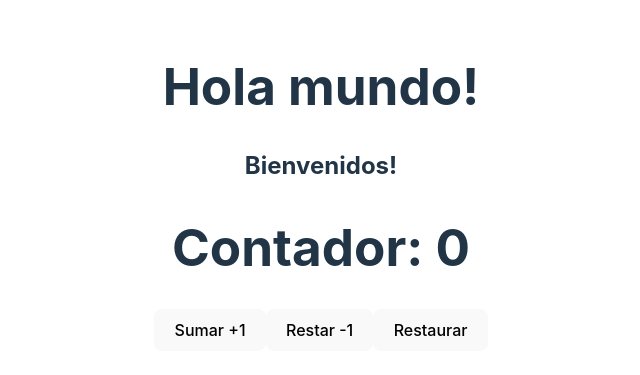
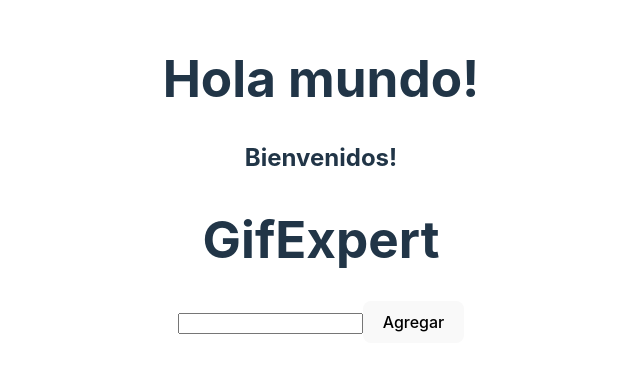
Before and after one commit to kennydiaz1/EyA2_Homeworks, a React (Vite) app in the folder Clase1_React_Vite/: page / in a window 1280 px wide. Shown: the part 213-588 px from the top of the page, without its empty margins (319-959 px from the left). Built offline with nearby package versions, Linux system fonts and the light colour scheme.

Commit message:
Challenge-11

```diff
--- a/Clase1_React_Vite/src/FirstApp_Challenge10.jsx
+++ /dev/null
@@ -1,25 +0,0 @@
-import { useState } from "react";
-import './App.css';
-
-function FirstApp_Challenge10() {
-    const [counter, setCounter] = useState(0);
-
-    const handleSubstract = () => {
-        setCounter(counter - 1);
-    }
-
-    const handleReset = () => {
-        setCounter(0);
-    }
-
-return (
-    <>
-        <h1> Contador: { counter } </h1>
-        <button onClick={() => setCounter(counter + 1)}>Sumar +1 </button>
-        <button onClick={handleSubstract}> Restar -1 </button>
-        <button onClick={handleReset}> Restaurar </button>
-    </>
-    )
-}
-
-export default FirstApp_Challenge10;
--- /dev/null
+++ b/Clase1_React_Vite/src/FirstApp_Challenge11.jsx
@@ -0,0 +1,36 @@
+import { useState } from "react";
+
+export const FirstApp_Challenge11 = () => {
+    const [categories, setCategories] = useState(['Category']);
+    const [category, setCategory] = useState('');
+
+    const OnAddCategory = () => {
+        setCategories(list => [...list, category]);
+        setCategory('');
+    }
+
+    const OnSetCategory = (evt) => {
+        setCategory(evt.target.value);
+    }
+
+    return (
+        <>
+        <h1>GifExpert</h1>
+        <input type="text" value={category}
+        onChange={(event) => OnSetCategory(event) } />
+        <button onClick={() => OnAddCategory()}> Agregar </button>
+        <ol>
+            {
+                categories.map(
+                    (category, key) =>
+                    {
+                     <li key={key}> {category} </li>
+                    }
+                )
+            }
+        </ol>
+        </>
+    )
+
+}
+export default FirstApp_Challenge11;
--- a/Clase1_React_Vite/src/main.jsx
+++ b/Clase1_React_Vite/src/main.jsx
@@ -2,7 +2,7 @@
 import ReactDOM from 'react-dom/client'
 import App from './App'
 import './index.css'
-import FirstApp_Challenge10 from './FirstApp_Challenge10'
+import FirstApp_Challenge11 from './FirstApp_Challenge11'
 
 
 
@@ -10,6 +10,6 @@
 ReactDOM.createRoot(document.getElementById('root')).render(
   <React.StrictMode>
     <App />
-    <FirstApp_Challenge10 title = 'Fist App Challenge 10' />
+    <FirstApp_Challenge11 title = 'Fist App Challenge 11' />
   </React.StrictMode>,
 )
```
